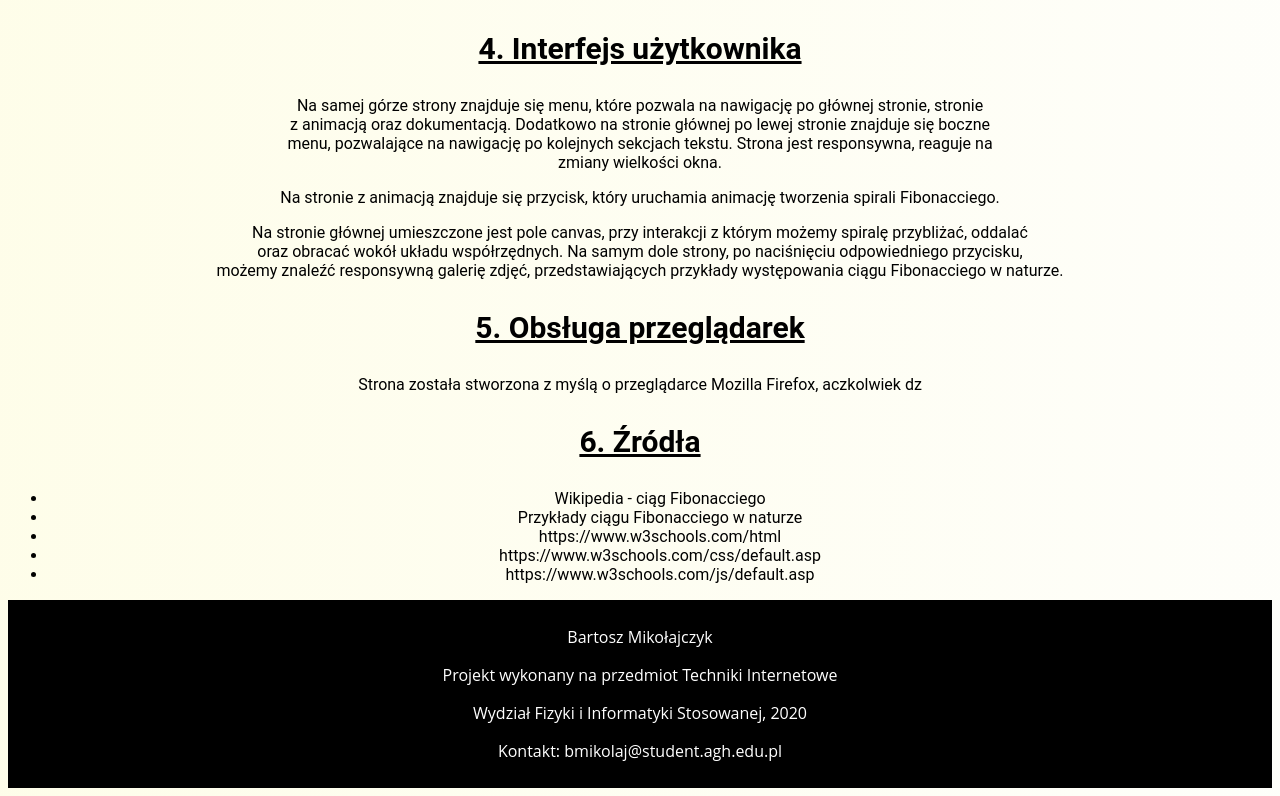
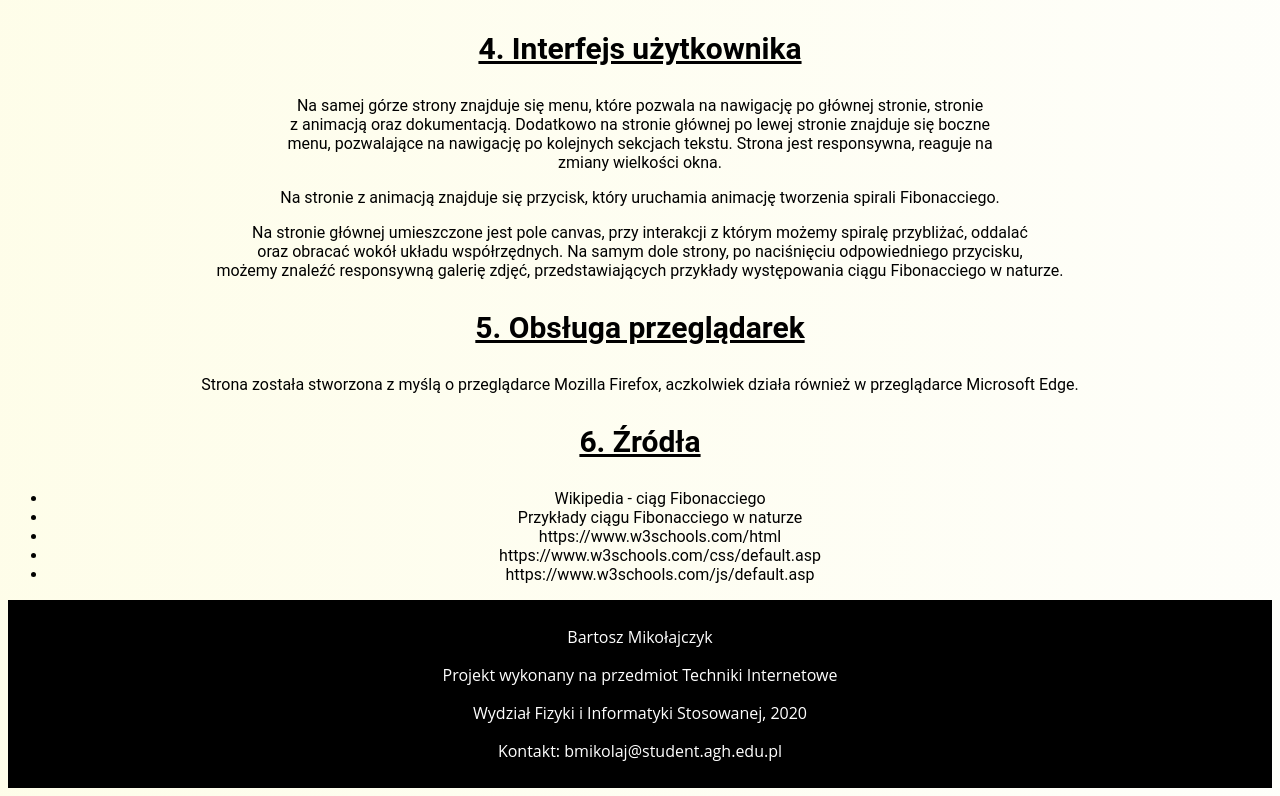
Before and after one commit to mikolajczykb/mikolajczykb.github.io, a plain HTML site: page html/dokumentacja.html in a window 1280 px wide. Shown: the part 850-1646 px from the top of the page. Drawn offline with Linux system fonts and the light colour scheme.

Commit message:
last one

```diff
--- a/html/dokumentacja.html
+++ b/html/dokumentacja.html
@@ -41,7 +41,7 @@
         oraz obracać wokół układu współrzędnych. Na samym dole strony, po naciśnięciu odpowiedniego przycisku, <br/>
         możemy znaleźć responsywną galerię zdjęć, przedstawiających przykłady występowania ciągu Fibonacciego w naturze.</p>
     <h3>5. Obsługa przeglądarek</h3>
-    <p>Strona została stworzona z myślą o przeglądarce Mozilla Firefox, aczkolwiek dz</p>
+    <p>Strona została stworzona z myślą o przeglądarce Mozilla Firefox, aczkolwiek działa również w przeglądarce Microsoft Edge.</p>
     <h3>6. Źródła</h3>
     <p><ul>
     <li><a href="https://pl.wikipedia.org/wiki/Ci%C4%85g_Fibonacciego">Wikipedia - ciąg Fibonacciego</a></li>
```
